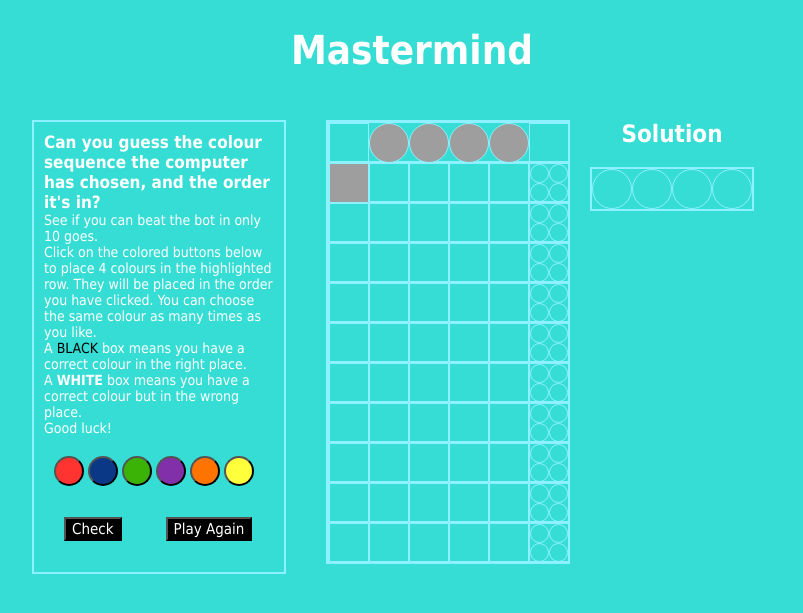
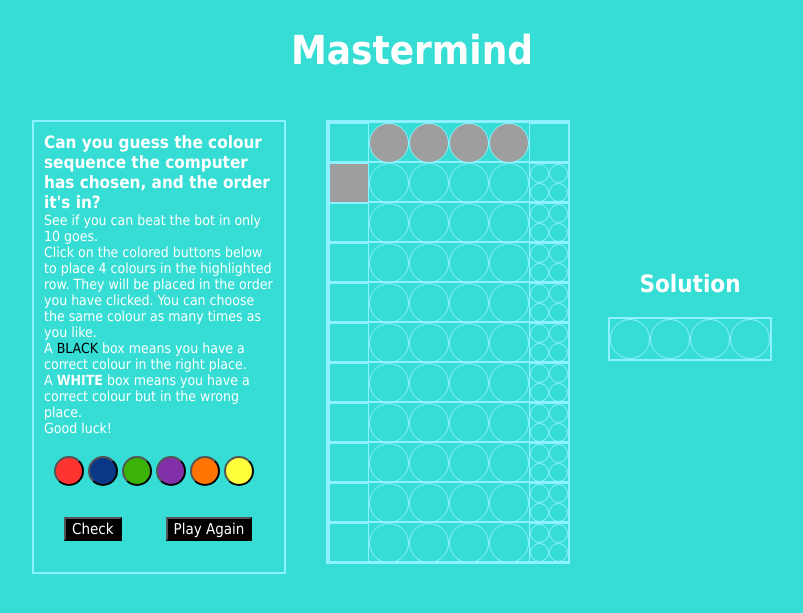
Before and after one commit to BellaT/wdi-project-1, a PHP site: page /home.html in a window 1280 px wide. Shown: the top 613 px of the page, without its empty margins (228-1031 px from the left). Run offline with PHP 8.4, Linux system fonts and the light colour scheme; grey boxes are pictures that could not be loaded.

Commit message:
game finished apart from css responsiveness

```diff
--- a/css/style.css
+++ b/css/style.css
@@ -11,7 +11,9 @@
 
 #main {
   width: 800px;
+  height: 500px;
   margin: 0 auto;
+  position: relative;
 }
 
 .panel {
@@ -68,6 +70,22 @@
   list-style: none;
 }
 
+.singleRows li:nth-child(2) {
+  border-radius: 100%;
+}
+
+.singleRows li:nth-child(3) {
+  border-radius: 100%;
+}
+
+.singleRows li:nth-child(4) {
+  border-radius: 100%;
+}
+
+.singleRows li:nth-child(5) {
+  border-radius: 100%;
+}
+
 .cells {
   height: 38px;
   width: 38px;
@@ -104,6 +122,9 @@
   margin: 200px, 20px;
   text-align: center;
   float: left;
+  position: absolute;
+  bottom: 150px;
+  right: 40px;
 }
 
 .resultBox h2 {
--- a/js/app.js
+++ b/js/app.js
@@ -62,7 +62,11 @@
 
   $(".colorChoice button").on("click", function(){
     // Check for 4 guesses
-    if (numberOfGuesses === 4) return alert("You can't guess anymore!");
+    if (numberOfGuesses === 4) {
+      var audio = new Audio("./bonk_rock_hit.mp3");
+         audio.play();
+      return alert("You can't guess anymore!");
+    }
 
 
     // Get the selected color
@@ -148,10 +152,14 @@
 
     for (var b = 0; b < display.black; b++){
       $(results[b]).css("background-color", "black");
+      var audio = new Audio("./ping_ping.mp3");
+        audio.play();
     }
 
     for (ww = display.white, w = b; ww > 0; ww--, w++){
       $(results[w]).css("background-color", "white");
+      var audio = new Audio("./ping_ping.mp3");
+        audio.play();
     }
 
     if (display.black === 4) {
@@ -159,6 +167,13 @@
       var audio = new Audio("./yiiiiiiihoo.mp3");
          audio.play();
       alert("Winner! Ding Ding Ding");
+    }
+
+    if (numberOfGos >= 10) {
+      showSolution();
+      var audio = new Audio("./raven.mp3");
+         audio.play();
+      alert("Oh no! The bot won this round!");
     }
   }
 
```
Also changed, not shown: 3 other files.
